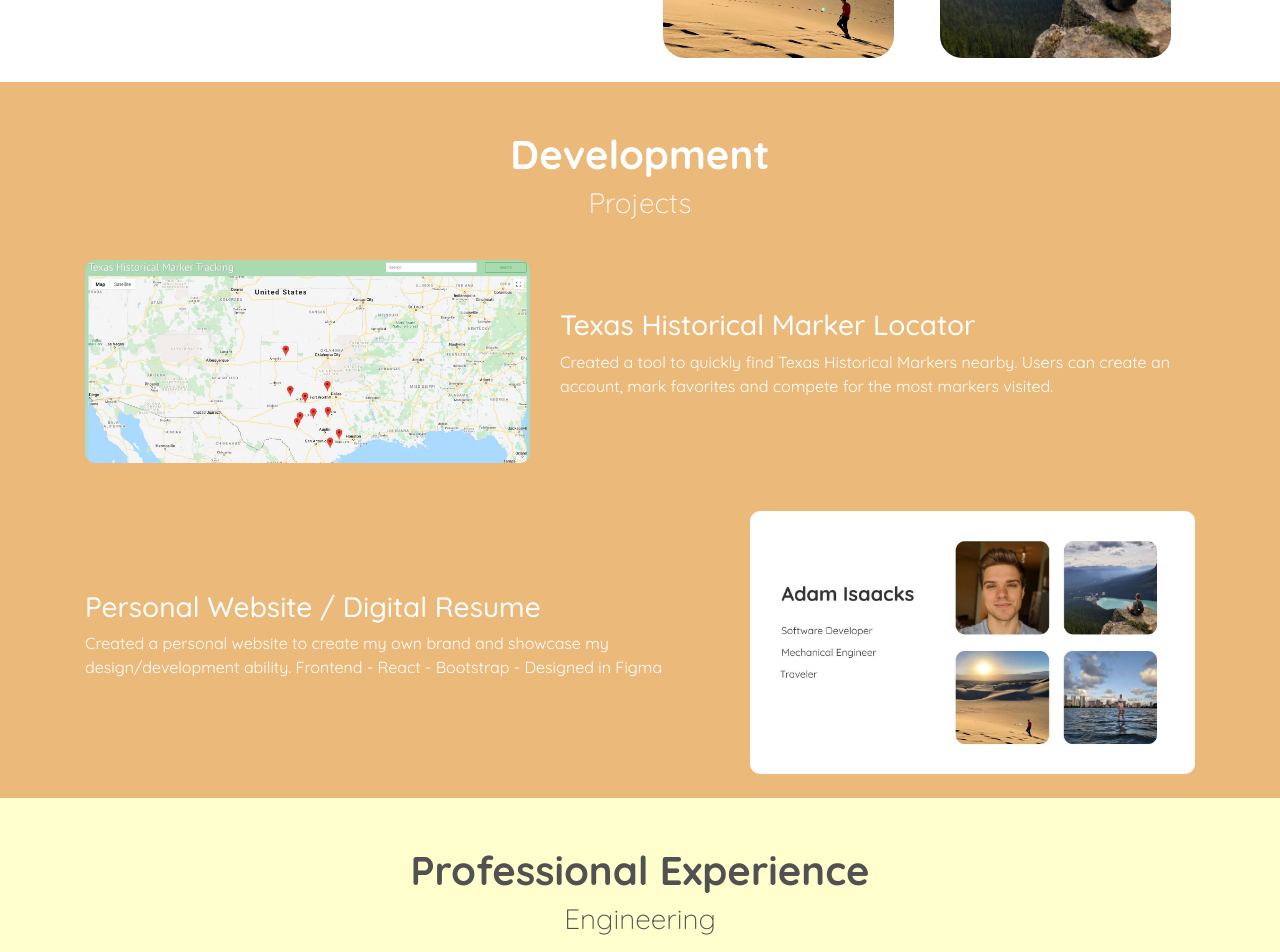
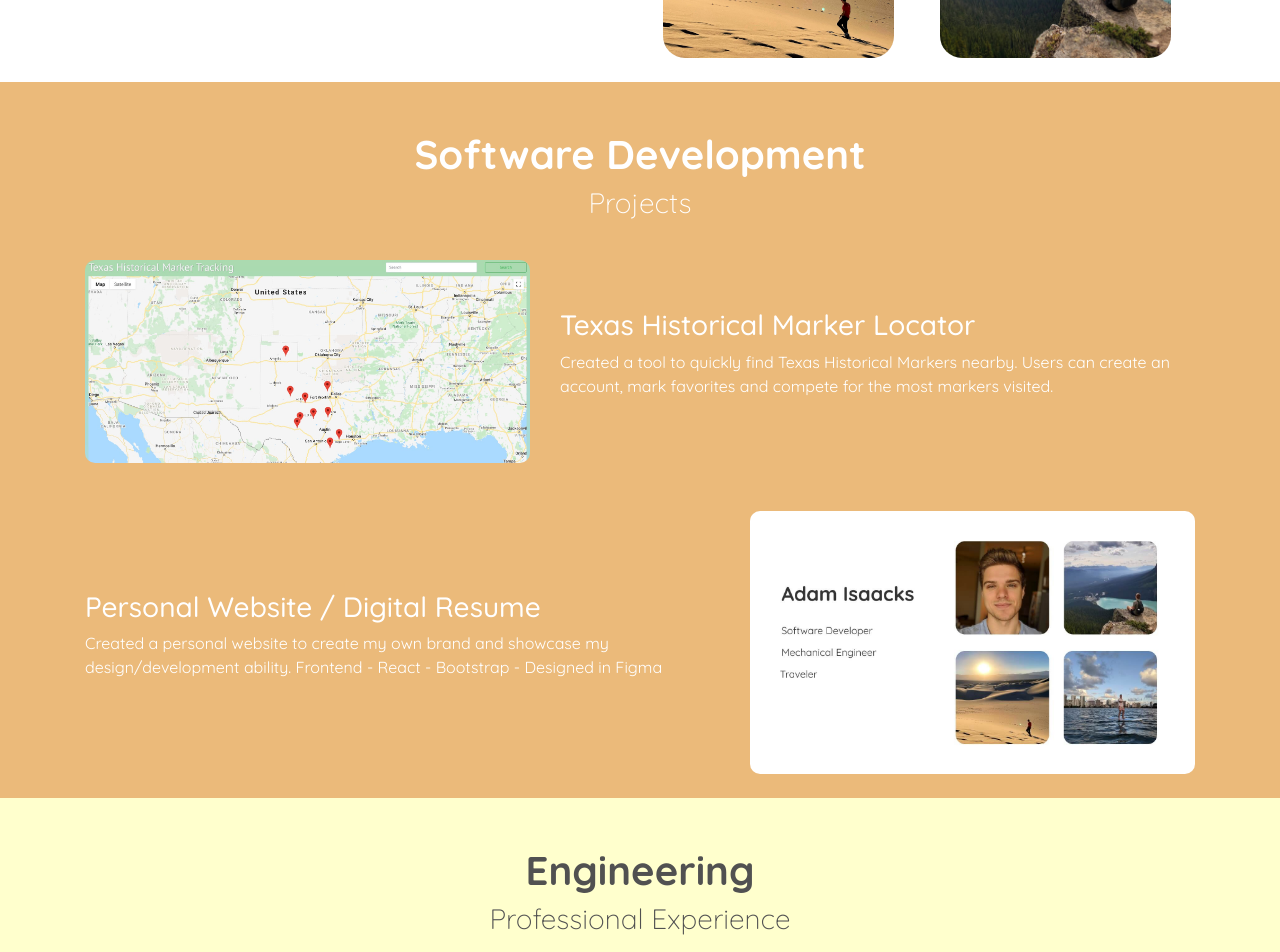
Before and after one commit to adamisaacks/adam_isaacks_digital_resume, a React (Create React App) app: page / in a window 1280 px wide. Shown: the part 500-1452 px from the top of the page. Built offline with nearby package versions, Linux system fonts and the light colour scheme.

Commit message:
hotfixes

```diff
--- a/public/index.html
+++ b/public/index.html
@@ -8,7 +8,7 @@
 
     <meta
       name="description"
-      content="Web site created using create-react-app"
+      content="Adam Isaacks Personal Website & Digital Resume - Check it out!"
     />
     <!-- <link rel="apple-touch-icon" href="%PUBLIC_URL%/logo192.png" /> -->
     <!--
@@ -31,9 +31,9 @@
       rel="stylesheet"
     />
     <link
+      href="https://cdn.jsdelivr.net/npm/bootstrap@5.0.0-beta2/dist/css/bootstrap.min.css"
       rel="stylesheet"
-      href="https://maxcdn.bootstrapcdn.com/bootstrap/4.6.0/css/bootstrap.min.css"
-      integrity="sha384-B0vP5xmATw1+K9KRQjQERJvTumQW0nPEzvF6L/Z6nronJ3oUOFUFpCjEUQouq2+l"
+      integrity="sha384-BmbxuPwQa2lc/FVzBcNJ7UAyJxM6wuqIj61tLrc4wSX0szH/Ev+nYRRuWlolflfl"
       crossorigin="anonymous"
     />
     <link rel="preconnect" href="https://fonts.gstatic.com" />
--- a/src/components/Development.js
+++ b/src/components/Development.js
@@ -17,7 +17,7 @@ function Development() {
         </Row>
         <Row className="pt-4 pb-2">
           <Col className="text-center">
-            <h1 className="font-weight-bold">Development</h1>
+            <h1 className="font-weight-bold">Software Development</h1>
             <h3 className="font-weight-light">Projects</h3>
           </Col>
         </Row>
--- a/src/components/Experience.js
+++ b/src/components/Experience.js
@@ -18,8 +18,8 @@ function EngineeringResume() {
         {/* Container Title */}
         <Row className="pt-4 pb-2">
           <Col className="text-center">
-            <h1 className="font-weight-bold">Professional Experience</h1>
-            <h3 className="font-weight-light">Engineering</h3>
+            <h1 className="font-weight-bold">Engineering</h1>
+            <h3 className="font-weight-light">Professional Experience</h3>
           </Col>
         </Row>
         <Row>
--- a/src/components/Navbar.js
+++ b/src/components/Navbar.js
@@ -1,7 +1,7 @@
 import React from "react";
 import { Link } from "react-router-dom";
 import "./Navbar.css";
-import { Navbar, Nav } from "react-bootstrap";
+import { Navbar } from "react-bootstrap";
 
 function Navi() {
   return (
@@ -15,9 +15,9 @@ function Navi() {
           id="basic-navbar-nav"
           className="justify-content-center font-weight-bold"
         >
-          <Link to="/" className="nav-link d-none d-md-block">
+          <a href="#top" className="nav-link d-none d-md-block">
             Home
-          </Link>
+          </a>
           <a className="nav-link" href="#development">
             Development
           </a>
```
